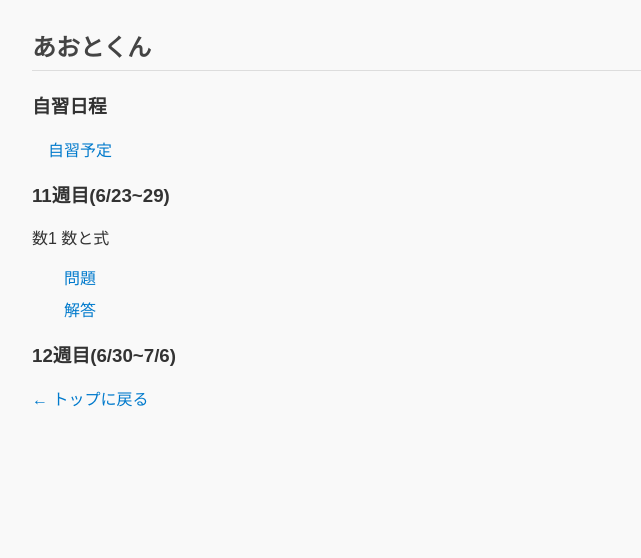
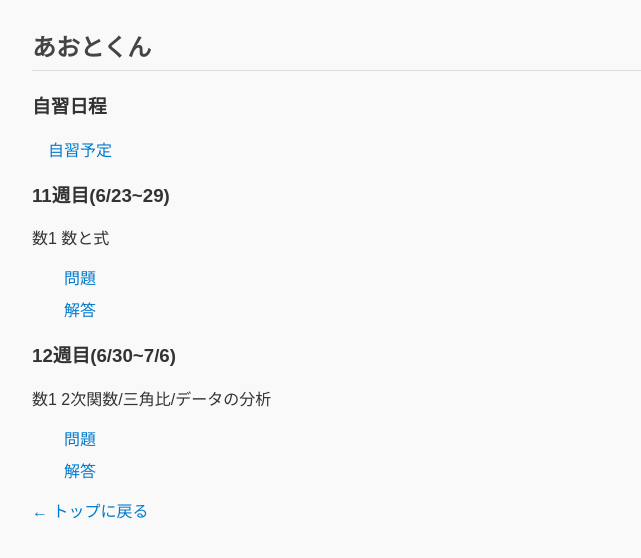
Before and after one commit to fujiwara-website/my-website, a plain HTML site: page aoto.html in a window 1280 px wide. Shown: the part 82-640 px from the top of the page, without its empty margins (158-799 px from the left). Drawn offline with Linux system fonts and the light colour scheme.

Commit message:
Add files via upload

```diff
--- a/aoto.html
+++ b/aoto.html
@@ -60,7 +60,11 @@
   </ul>
 
   <h3> 12週目(6/30~7/6)</h3>
-
+ 数1 2次関数/三角比/データの分析
+ <ul>
+    <li><a href="documents/aoto/aoto_week12.pdf" target="_blank">　問題</a></li>
+    <li><a href="documents/aoto/aoto_week12_answer.pdf" target="_blank">　解答</a></li>
+  </ul>
 
   </ul>
   <p><a href="index.html">← トップに戻る</a></p>
```
